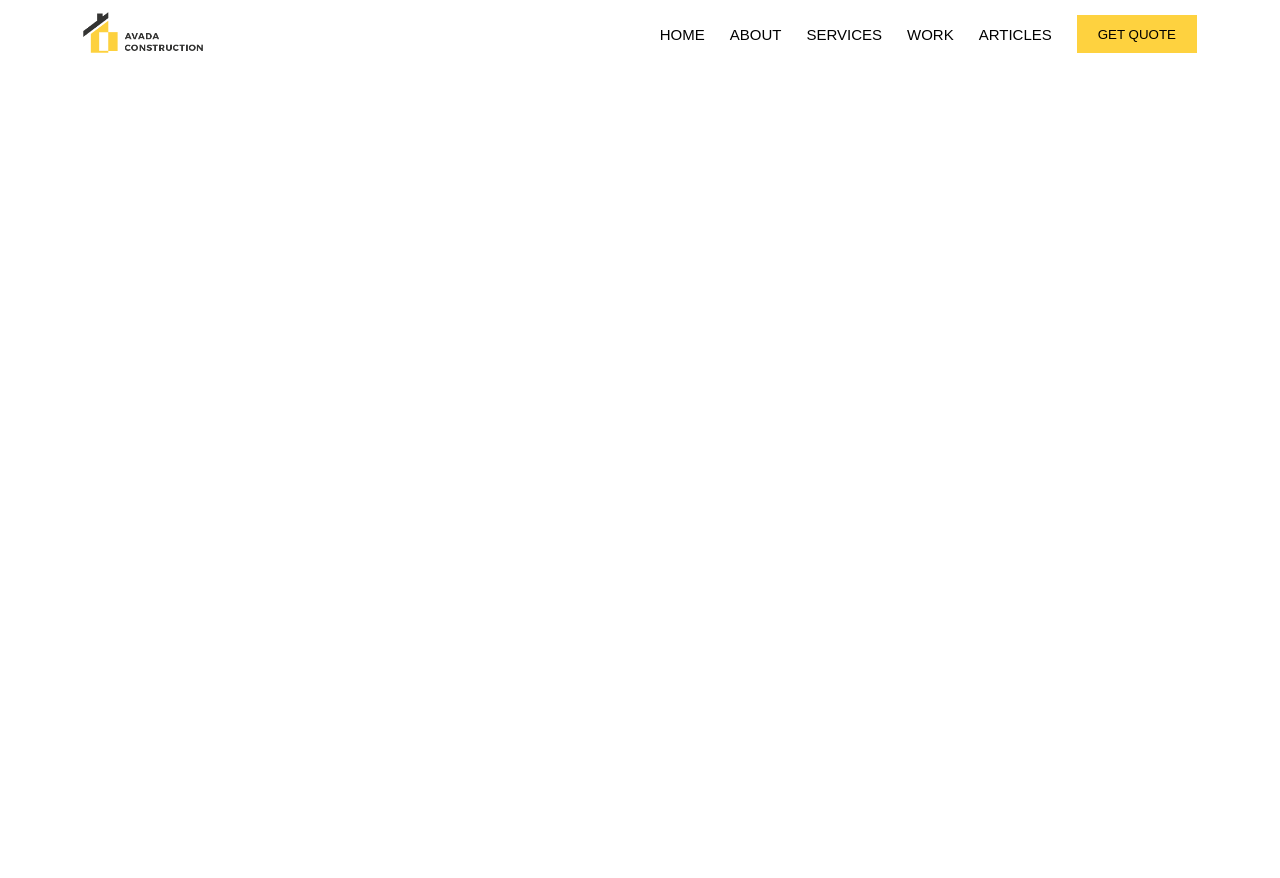
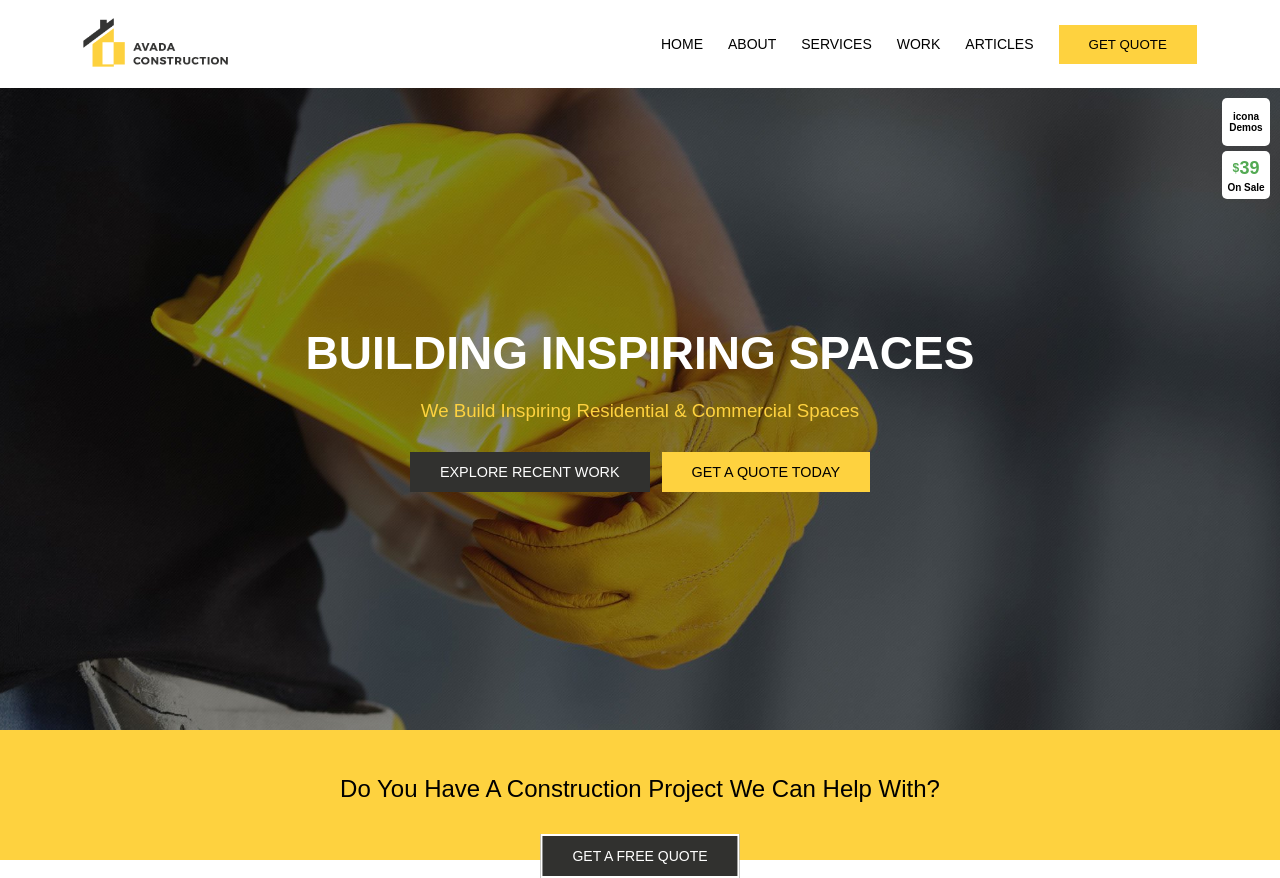
Before and after one commit to Michela-DC/proj-html-vuejs, a Vue app: page / in a window 1280 px wide. Before the commit the page ends 800 px from the top, so only its background shows below. Built offline with nearby package versions, Linux system fonts and the light colour scheme; a small style sheet from the web is missing.

Commit message:
Added jumbotron

```diff
--- a/src/App.vue
+++ b/src/App.vue
@@ -1,17 +1,22 @@
 <template>
   <div id="app">
-    <MainHeader/>
+    <HeaderAvada/>
+    <main>
+      <JumbotronAvada/>
+    </main>
   </div>
 </template>
 
 <script>
 
-import MainHeader from './components/MainHeader.vue'
+import HeaderAvada from './components/HeaderAvada.vue'
+import JumbotronAvada from './components/JumbotronAvada.vue'
 
 export default {
   name: 'App',
   components: {
-    MainHeader
+    HeaderAvada,
+    JumbotronAvada,
   }
 }
 </script>
--- /dev/null
+++ b/src/assets/scss/_mixins.scss
@@ -0,0 +1,16 @@
+@import './variables.scss';
+
+@mixin btn-common{
+    padding: 12px 30px;
+    text-transform: uppercase;
+    border: none;
+}
+
+@mixin btn-dark{
+    background-color: $tuatara;
+    color: white;
+}
+
+@mixin btn-light{
+    background-color: $bright-sun;
+}
--- /dev/null
+++ b/src/assets/scss/_variables.scss
@@ -0,0 +1,3 @@
+$bright-sun: #fed23f;
+
+$tuatara: #31312f;
--- a/src/components/MainHeader.vue
+++ b/src/components/HeaderAvada.vue
@@ -33,13 +33,20 @@ export default {
 
 <style lang="scss" scoped>
 
+@import '../assets/scss/variables.scss';
+@import '../assets/scss/mixins.scss';
+
 header{
     width: 100%;
-    font-size: 15px;
+    font-size: 0.875rem;
+    position: sticky;
+    top: 0;
+    z-index: 10;
+    background-color: white;
 }
 
 .header-container{
-    min-height: 68px;
+    min-height: 88px;
     // max-width: 1254px;
     max-width: 87%;
     margin: 0 auto;
@@ -49,7 +56,7 @@ header{
 
     .logo-wrapper{
         .logo{
-            width: 120px;
+            width: 145px;
         }
     }
 
@@ -60,11 +67,9 @@ header{
         gap: 25px;
 
         .btn-quote{
-            width: 120px;
-            height: 38px;
-            text-transform: uppercase;
-            background-color: #fed23f;
-            border: none;
+            // padding: 10px 25px;
+            @include btn-common;
+            background-color: $bright-sun;
         }
     }
 }
--- /dev/null
+++ b/src/components/JumbotronAvada.vue
@@ -0,0 +1,171 @@
+<template>
+    <section>
+        <div class="jumbo-container">
+            <div class="title-wrapper">
+                <h1 class="main-title">Building inspiring spaces</h1>
+                <h3 class="subtitle">we build inspiring residential & commercial spaces</h3>
+                <div class="btn-wrapper">
+                    <button class="btn-explore">explore recent work</button>
+                    <button class="btn-quote">get a quote today</button>
+                </div>
+            </div>
+
+            <div class="demos-sale">
+                <div class="demos">
+                    <div class="icon">icona</div>
+                    <div>Demos</div>
+                </div>
+                <div class="on-sale">
+                    <div class="sale-price">
+                        <span class="dollar">$</span>
+                        <span class="number">39</span>
+                    </div>
+                    <div>On Sale</div>
+                </div>
+            </div>
+        </div>
+
+        <div class="question">
+            <div class="question-wrapper">
+                <h2>Do you have a construction project we can help with?</h2>
+
+                <button>get a free quote</button>
+            </div>
+        </div>
+    </section>
+</template>
+
+<script>
+export default {
+    name: 'JumbotronAvada'
+}
+</script>
+
+<style lang="scss" scoped>
+
+@import '../assets/scss/mixins.scss';
+@import '../assets/scss/variables.scss';
+
+.jumbo-container{
+    height: 642px;
+    background-image: url('../assets/images/home-slider-62528242.jpg');
+    background-position: center;
+    background-repeat: no repeat;
+    background-size: cover;
+    display: flex;
+    align-items: center;
+    justify-content: center;
+    position: relative;
+
+    .title-wrapper{
+        text-align: center;
+
+        .main-title{
+            font-size: 2.875rem;
+            text-transform: uppercase;
+            color: white;
+            margin-bottom: 20px;
+        }
+
+        .subtitle{
+            text-transform: capitalize; //rende maiuscole tutte le lettere iniziali
+            font-weight: normal;
+            color: $bright-sun;
+            margin-bottom: 30px
+        }
+
+        .btn-wrapper{
+            button[class^="btn"]{
+                @include btn-common;
+                font-size: 0.9rem;
+                font-weight: 300;
+                padding: 12px 30px;
+            }
+
+            .btn-explore{
+                margin-right: 12px;
+                @include btn-dark;
+            }
+
+            .btn-quote{
+                @include btn-light;
+            }
+        }
+    } //fine css jumbo-wrapper
+
+    .demos-sale{
+        position: absolute;
+        top: 10px;
+        right: 10px;
+
+        .demos, .on-sale{
+            background-color: white;
+            width: 48px;
+            height: 48px;
+            border-radius: 5px;
+            font-size: 0.625rem;
+            text-align: center;
+            display: flex;
+            flex-direction: column;
+            justify-content: center;
+            font-weight: bold;
+        }
+
+        .demos{
+            margin-bottom: 5px;
+        }
+
+        .on-sale{
+            .sale-price{
+                font-size: 1.125rem;
+                color: #53aa53;
+                position: relative;
+                margin-bottom: 3px;
+
+
+                .dollar{
+                    position: absolute;
+                    top: 3px;
+                    font-size: 0.75rem;
+                }
+
+                .number{
+                    margin-left: 7px;
+                }
+            }
+        }
+    }
+}
+
+.question{
+    background-color: $bright-sun;
+
+    .question-wrapper{
+        min-height: 130px;
+        display: flex;
+        justify-content: center;
+        position: relative;
+        padding-top: 45px;
+
+        h2{
+            font-weight: normal;
+            text-transform: capitalize;
+        }
+
+        button{
+            @include btn-dark;
+            @include btn-common;
+            // padding: 10px 25px;
+            text-transform: uppercase;
+            border: 2px solid white;
+            font-size: 0.875rem;
+            position: absolute;
+            top: 80%;
+            left: 50%;
+            transform: translate(-50%);
+        }
+
+    }
+}
+
+</style>
```
